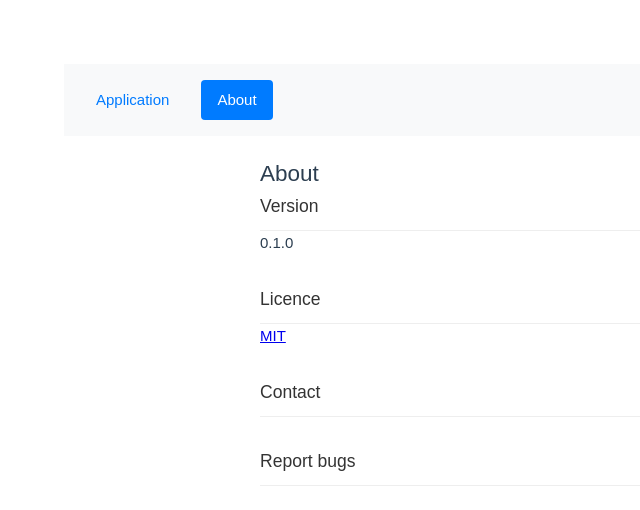
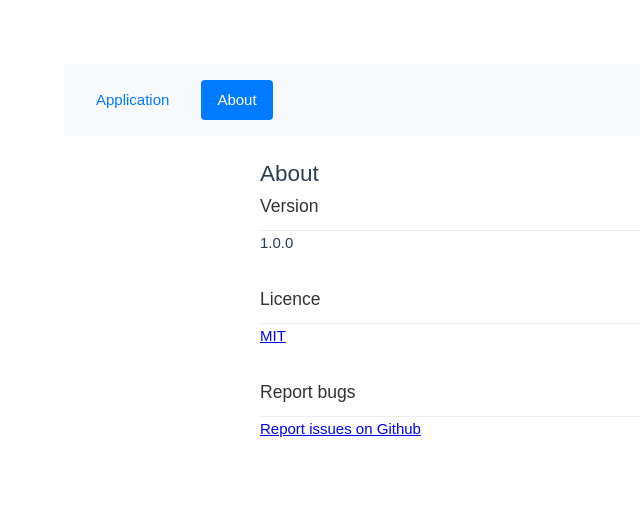
Before and after one commit to restimel/traceChart, a Vue app: page /traceChart/about in a window 1280 px wide. Shown: the top 510 px of the page, without its empty margins (0-640 px from the left). Built offline with nearby package versions, Linux system fonts and the light colour scheme.

Commit message:
Create version 1.0

```diff
--- a/package.json
+++ b/package.json
@@ -1,6 +1,6 @@
 {
     "name": "trace-chart",
-    "version": "0.1.0",
+    "version": "1.0.0",
     "private": true,
     "type": "module",
     "scripts": {
--- a/src/components/LegalInfo.vue
+++ b/src/components/LegalInfo.vue
@@ -13,13 +13,8 @@
         </section>
 
         <section>
-            <h3>Contact</h3>
-            <p></p>
-        </section>
-
-        <section>
             <h3>Report bugs</h3>
-            <p></p>
+            <p><a href="https://github.com/restimel/traceChart/issues" target="_blank">Report issues on Github</a></p>
         </section>
     </div>
 </template>
```
Also changed, not shown: 3 other files (tests, documents, lock files or other folders).
